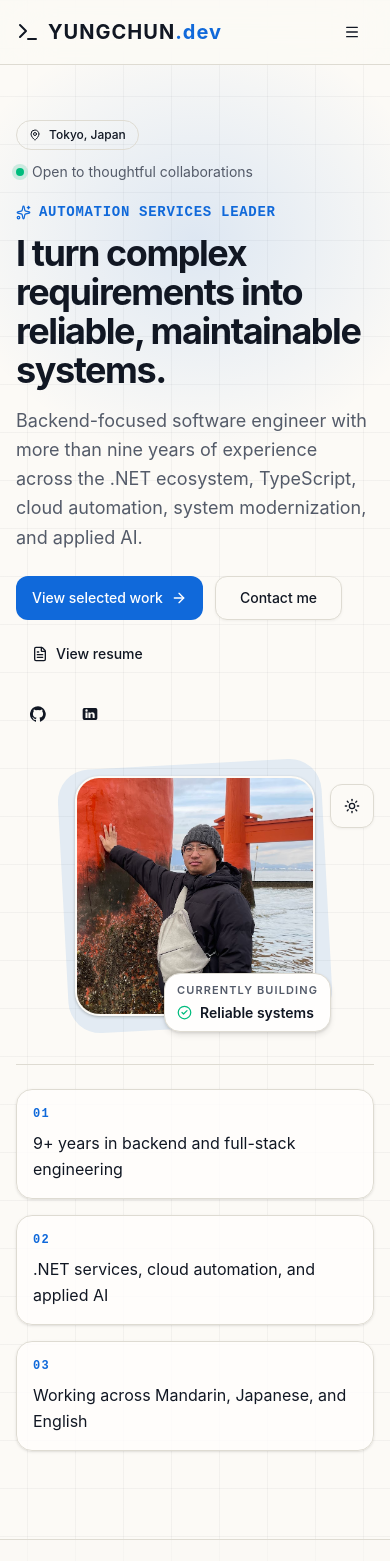
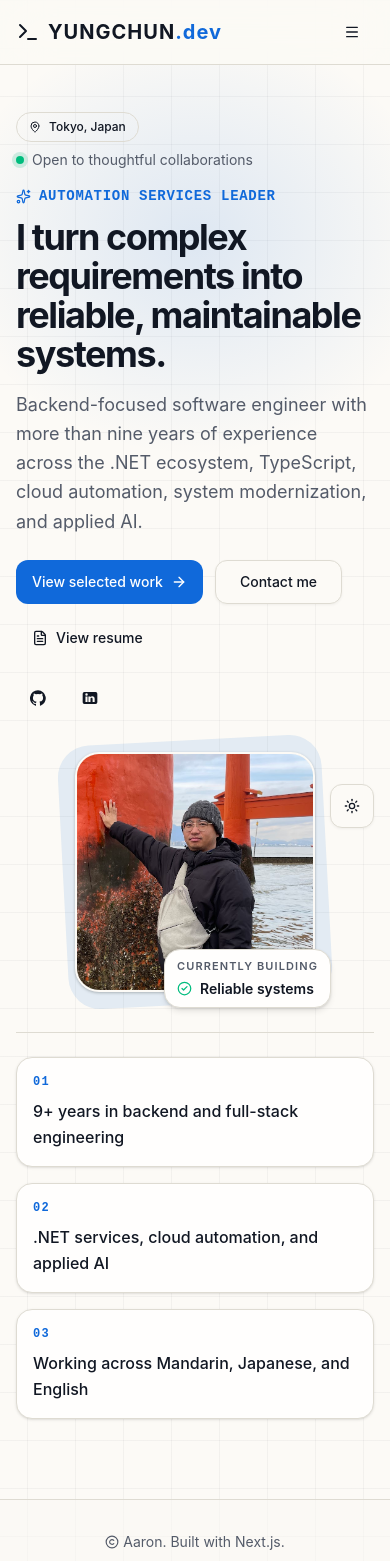
Before and after one commit to ken888686/ken888686.github.io, a Next.js app: page / in a window 390 px wide. Shown: the top 1561 px of the page. Built offline with nearby package versions, Linux system fonts and the light colour scheme.

Commit message:
fix: improve mobile homepage spacing
- wrap the collaboration status cleanly on narrow screens
- tighten hero and highlights spacing on mobile
- increase highlight card text contrast

```diff
--- a/app/page.tsx
+++ b/app/page.tsx
@@ -15,17 +15,17 @@ import Link from "next/link";
 
 export default function Home() {
   return (
-    <div className="grid-wash mx-auto max-w-5xl py-6 md:py-8 lg:py-10">
-      <section className="grid items-center gap-10 md:grid-cols-[1fr_16rem] md:gap-12 lg:grid-cols-[1fr_17rem] lg:gap-16">
+    <div className="grid-wash mx-auto max-w-5xl py-4 md:py-8 lg:py-10">
+      <section className="grid items-center gap-8 md:grid-cols-[1fr_16rem] md:gap-12 lg:grid-cols-[1fr_17rem] lg:gap-16">
         <div className="reveal">
-          <div className="mb-5 flex flex-wrap items-center gap-3 md:mb-4">
+          <div className="mb-4 flex flex-wrap items-center gap-x-3 gap-y-2 md:mb-4">
             <Badge variant="outline" className="gap-2 rounded-full px-3 py-1.5">
               <MapPin size={14} aria-hidden="true" />
               {profile.location}
             </Badge>
-            <span className="text-muted-foreground flex items-center gap-2 text-sm">
-              <span className="h-2 w-2 rounded-full bg-emerald-500 shadow-[0_0_0_4px_color-mix(in_oklch,_#10b981_18%,_transparent)]" />
-              Open to thoughtful collaborations
+            <span className="text-muted-foreground flex w-full min-w-0 items-center gap-2 text-sm leading-5 sm:w-auto">
+              <span className="h-2 w-2 shrink-0 rounded-full bg-emerald-500 shadow-[0_0_0_4px_color-mix(in_oklch,_#10b981_18%,_transparent)]" />
+              <span className="min-w-0">Open to thoughtful collaborations</span>
             </span>
           </div>
 
@@ -112,7 +112,7 @@ export default function Home() {
       </section>
 
       <section
-        className="reveal reveal-delay-2 mt-12 border-t pt-6 md:mt-14"
+        className="reveal reveal-delay-2 mt-10 border-t pt-6 md:mt-14"
         aria-labelledby="highlights-heading"
       >
         <h2 id="highlights-heading" className="sr-only">
@@ -122,7 +122,7 @@ export default function Home() {
           {profile.highlights.map((highlight, index) => (
             <li
               key={highlight}
-              className="bg-card/80 text-card-foreground rounded-xl border p-4 leading-relaxed shadow-sm transition-transform hover:-translate-y-1 hover:shadow-md"
+              className="bg-card text-foreground rounded-xl border p-4 text-base leading-relaxed font-medium shadow-sm transition-transform hover:-translate-y-1 hover:shadow-md"
             >
               <span className="text-primary mb-2 block font-mono text-xs font-bold tracking-widest">
                 0{index + 1}
```
